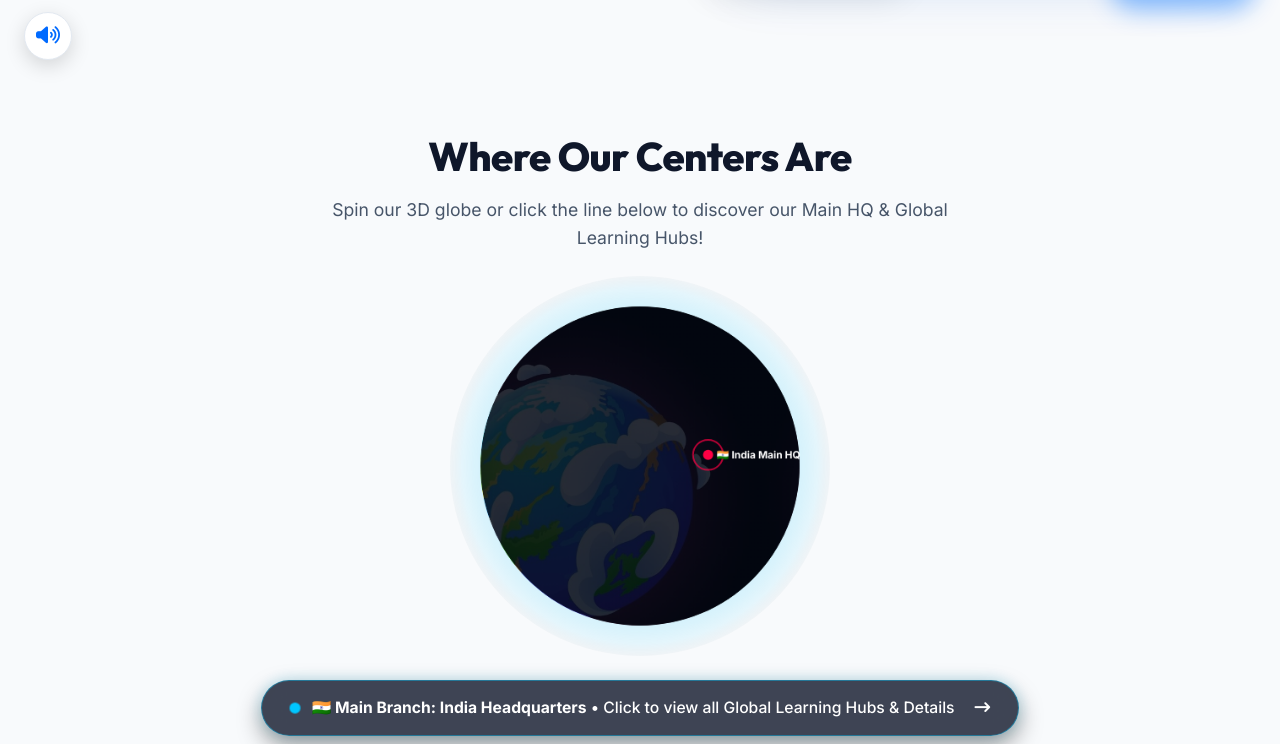
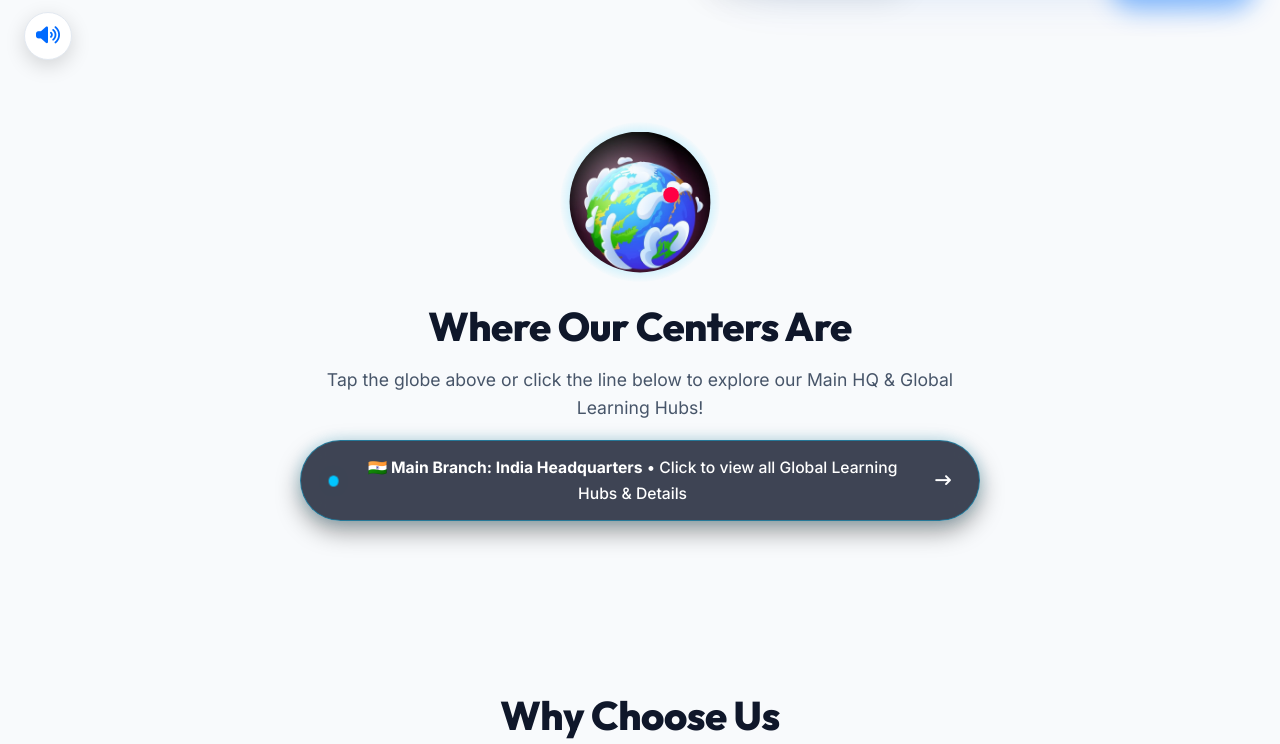
Before and after one commit to anustup909/learnwithanustup, a plain HTML site: page index.html in a window 1280 px wide. Shown: the part 716-1460 px from the top of the page. Drawn offline with nearby package versions, Linux system fonts and the light colour scheme.

Commit message:
Small compact 3D animated globe FIRST, text SECOND, with zero black shading effect v18.0

```diff
--- a/index.html
+++ b/index.html
@@ -176,28 +176,27 @@
         </div>
     </section>
 
-    <!-- Our Global Centers Section with Pure Transparent Floating 3D Globe -->
+    <!-- Our Global Centers Section with Small Pure 3D Globe FIRST then Text -->
     <section class="section centers-section" id="centers">
-        <div class="container text-center">
-            <div class="section-header text-center" style="margin-bottom: 24px;">
-                <h2 class="section-title">Where Our Centers Are</h2>
-                <p class="section-subtitle">
-                    Spin our 3D globe or click the line below to discover our Main HQ & Global Learning Hubs!
-                </p>
+        <div class="container text-center" style="display: flex; flex-direction: column; align-items: center;">
+            <!-- 1. Small Pure 3D Animated Globe FIRST -->
+            <div class="compact-globe-wrapper" onclick="openCentersModal()" title="Click to view all Global Centers & Main Branch!">
+                <canvas id="globeCanvas" width="160" height="160"></canvas>
             </div>
 
-            <!-- Pure Transparent 3D Floating Globe (No Dark Box) -->
-            <div class="transparent-globe-wrapper">
-                <div class="floating-globe-container" onclick="openCentersModal()" title="Click to view all Global Centers & Main Branch!">
-                    <canvas id="globeCanvas" width="420" height="420"></canvas>
+            <!-- 2. Text SECOND -->
+            <div class="section-header text-center" style="margin-top: 12px; margin-bottom: 20px;">
+                <h2 class="section-title">Where Our Centers Are</h2>
+                <p class="section-subtitle" style="margin-bottom: 18px;">
+                    Tap the globe above or click the line below to explore our Main HQ & Global Learning Hubs!
+                </p>
+
+                <!-- Sleek Single-Line Interactive Click Trigger -->
+                <div class="single-line-centers-trigger" onclick="openCentersModal()" title="Click to view all Branch details">
+                    <span class="pulse-dot-cyan"></span>
+                    <span><strong>🇮🇳 Main Branch: India Headquarters</strong> • Click to view all Global Learning Hubs & Details</span>
+                    <i class="fa-solid fa-arrow-right-long" style="margin-left: 8px; color: var(--primary-color);"></i>
                 </div>
-            </div>
-
-            <!-- Sleek Single-Line Interactive Click Trigger -->
-            <div class="single-line-centers-trigger" onclick="openCentersModal()" title="Click to view all Branch details">
-                <span class="pulse-dot-cyan"></span>
-                <span><strong>🇮🇳 Main Branch: India Headquarters</strong> • Click to view all Global Learning Hubs & Details</span>
-                <i class="fa-solid fa-arrow-right-long" style="margin-left: 8px; color: var(--primary-color);"></i>
             </div>
         </div>
     </section>
@@ -835,9 +834,8 @@
             var canvas = document.getElementById('globeCanvas');
             if (!canvas) return;
 
-            var container = document.getElementById('globeCanvasCard');
-            var width = container ? (container.clientWidth || 450) : 450;
-            var height = container ? (container.clientHeight || 450) : 450;
+            var width = 160;
+            var height = 160;
             canvas.width = width;
             canvas.height = height;
 
@@ -853,25 +851,24 @@
                 ctx.clearRect(0, 0, width, height);
                 var cx = width / 2;
                 var cy = height / 2;
-                var radius = Math.min(width, height) * 0.42;
+                var radius = Math.min(width, height) * 0.44;
 
-                // 1. Atmosphere Cyan Glow Aura
-                var grad = ctx.createRadialGradient(cx, cy, radius * 0.8, cx, cy, radius * 1.25);
+                // 1. Clean Atmosphere Glow (Pure Light Cyan)
+                var grad = ctx.createRadialGradient(cx, cy, radius * 0.85, cx, cy, radius * 1.15);
                 grad.addColorStop(0, 'rgba(0, 198, 255, 0.25)');
-                grad.addColorStop(0.7, 'rgba(0, 198, 255, 0.08)');
-                grad.addColorStop(1, 'rgba(0, 0, 0, 0)');
+                grad.addColorStop(1, 'rgba(0, 198, 255, 0)');
                 ctx.fillStyle = grad;
                 ctx.beginPath();
-                ctx.arc(cx, cy, radius * 1.25, 0, Math.PI * 2);
+                ctx.arc(cx, cy, radius * 1.15, 0, Math.PI * 2);
                 ctx.fill();
 
-                // 2. 3D Sphere Clip & Shadow
+                // 2. Pure 3D Sphere Clip (NO BLACK SHADING)
                 ctx.save();
                 ctx.beginPath();
                 ctx.arc(cx, cy, radius, 0, Math.PI * 2);
                 ctx.clip();
 
-                // Draw Image or Gradient Sphere
+                // Draw Image or Bright Sphere
                 if (img.complete && img.naturalWidth !== 0) {
                     var imgW = radius * 2.4;
                     var imgH = radius * 2.4;
@@ -881,18 +878,16 @@
                 } else {
                     var sphereGrad = ctx.createRadialGradient(cx - radius * 0.3, cy - radius * 0.3, radius * 0.1, cx, cy, radius);
                     sphereGrad.addColorStop(0, '#00c6ff');
-                    sphereGrad.addColorStop(0.5, '#0072ff');
-                    sphereGrad.addColorStop(1, '#0f172a');
+                    sphereGrad.addColorStop(1, '#0072ff');
                     ctx.fillStyle = sphereGrad;
                     ctx.fillRect(cx - radius, cy - radius, radius * 2, radius * 2);
                 }
 
-                // 3D Inner Sphere Shadow
-                var innerShadow = ctx.createRadialGradient(cx - radius * 0.4, cy - radius * 0.4, radius * 0.5, cx, cy, radius);
-                innerShadow.addColorStop(0, 'rgba(255, 255, 255, 0.15)');
-                innerShadow.addColorStop(0.7, 'rgba(0, 0, 0, 0.2)');
-                innerShadow.addColorStop(1, 'rgba(3, 7, 18, 0.85)');
-                ctx.fillStyle = innerShadow;
+                // Smooth Light Gloss Highlight (NO BLACK EFFECT)
+                var glossGrad = ctx.createRadialGradient(cx - radius * 0.3, cy - radius * 0.3, radius * 0.1, cx - radius * 0.3, cy - radius * 0.3, radius * 0.9);
+                glossGrad.addColorStop(0, 'rgba(255, 255, 255, 0.35)');
+                glossGrad.addColorStop(1, 'rgba(255, 255, 255, 0)');
+                ctx.fillStyle = glossGrad;
                 ctx.beginPath();
                 ctx.arc(cx, cy, radius, 0, Math.PI * 2);
                 ctx.fill();
@@ -904,23 +899,11 @@
                 var pinX = cx + Math.cos(pinAngle) * (radius * 0.45);
                 var pinY = cy + Math.sin(pinAngle) * (radius * 0.25) - radius * 0.15;
 
-                // Pulsing Ring
+                // Pulsing Beacon Point
                 ctx.beginPath();
-                ctx.arc(pinX, pinY, 14 + Math.sin(Date.now() * 0.008) * 4, 0, Math.PI * 2);
-                ctx.strokeStyle = 'rgba(255, 0, 68, 0.7)';
-                ctx.lineWidth = 2;
-                ctx.stroke();
-
-                // Pin Point
-                ctx.beginPath();
-                ctx.arc(pinX, pinY, 6, 0, Math.PI * 2);
+                ctx.arc(pinX, pinY, 6 + Math.sin(Date.now() * 0.01) * 2, 0, Math.PI * 2);
                 ctx.fillStyle = '#ff0044';
                 ctx.fill();
-
-                // India Label Flag
-                ctx.font = 'bold 12px Inter, sans-serif';
-                ctx.fillStyle = '#ffffff';
-                ctx.fillText('🇮🇳 India Main HQ', pinX + 10, pinY + 4);
             }
 
             // Drag & Spin Handlers
@@ -940,12 +923,10 @@
                 isDragging = false;
             });
 
-            // Single Tap on Canvas triggers India Main HQ highlight
             canvas.addEventListener('click', function(e) {
                 focusIndiaBranch();
             });
 
-            // Animation Loop
             function loop() {
                 if (!isDragging) {
                     rotationAngle += 0.8;
@@ -1028,6 +1009,6 @@
     </script>
 
     <!-- JavaScript File -->
-    <script src="script.js?v=17.0"></script>
+    <script src="script.js?v=18.0"></script>
 </body>
 </html>
--- a/styles.css
+++ b/styles.css
@@ -2077,40 +2077,33 @@ body.dark-mode .store-btn {
 /* --- Our Global Centers & Pure Transparent Floating 3D Globe --- */
 .centers-section {
     background: transparent;
-    padding: 60px 0;
+    padding: 50px 0;
     position: relative;
 }
 
-.transparent-globe-wrapper {
-    display: flex;
-    justify-content: center;
-    align-items: center;
-    margin: 16px 0 24px 0;
-}
-
-.floating-globe-container {
-    width: 380px;
-    height: 380px;
+.compact-globe-wrapper {
+    width: 160px;
+    height: 160px;
+    display: flex;
+    justify-content: center;
+    align-items: center;
     background: transparent !important;
     border-radius: 50%;
     cursor: grab;
-    position: relative;
-    display: flex;
-    align-items: center;
-    justify-content: center;
-    transition: transform 0.3s ease, filter 0.3s ease;
-}
-
-.floating-globe-container:hover {
-    transform: scale(1.05);
-    filter: drop-shadow(0 0 35px rgba(0, 198, 255, 0.5));
+    margin-bottom: 8px;
+    transition: transform 0.3s cubic-bezier(0.175, 0.885, 0.32, 1.275), filter 0.3s ease;
+}
+
+.compact-globe-wrapper:hover {
+    transform: scale(1.12);
+    filter: drop-shadow(0 0 25px rgba(0, 198, 255, 0.6));
 }
 
 #globeCanvas {
     background: transparent !important;
     border-radius: 50%;
-    width: 380px !important;
-    height: 380px !important;
+    width: 160px !important;
+    height: 160px !important;
 }
 
 .single-line-centers-trigger {
```
